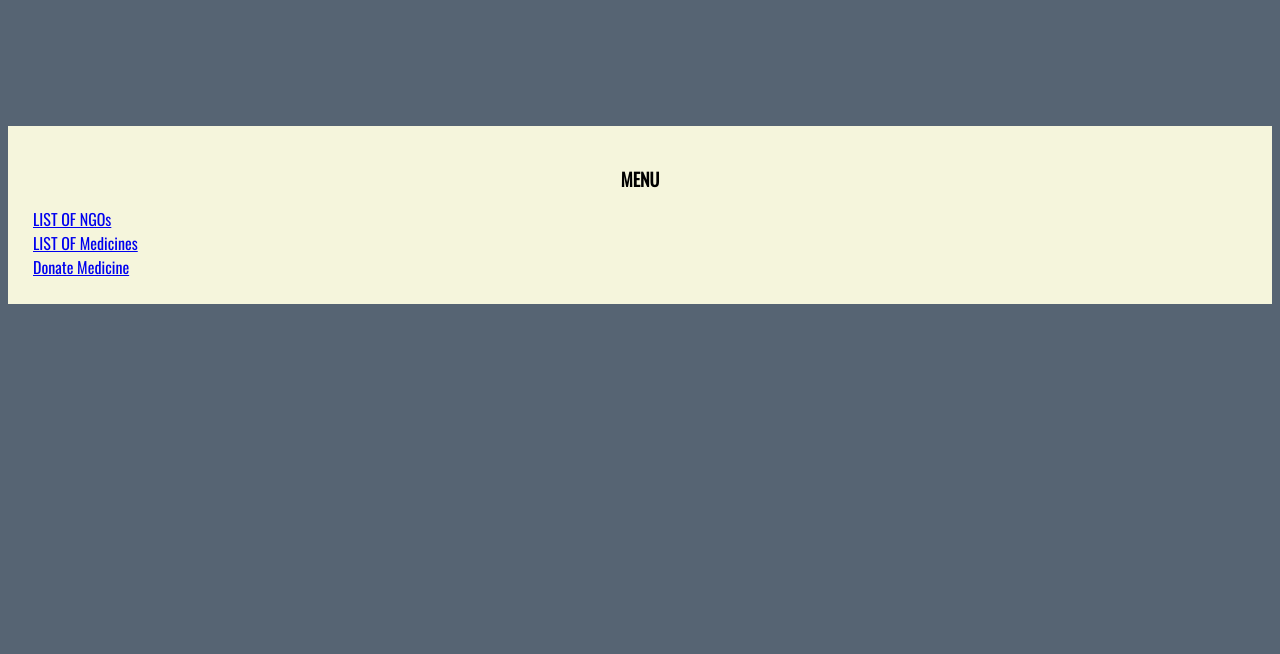
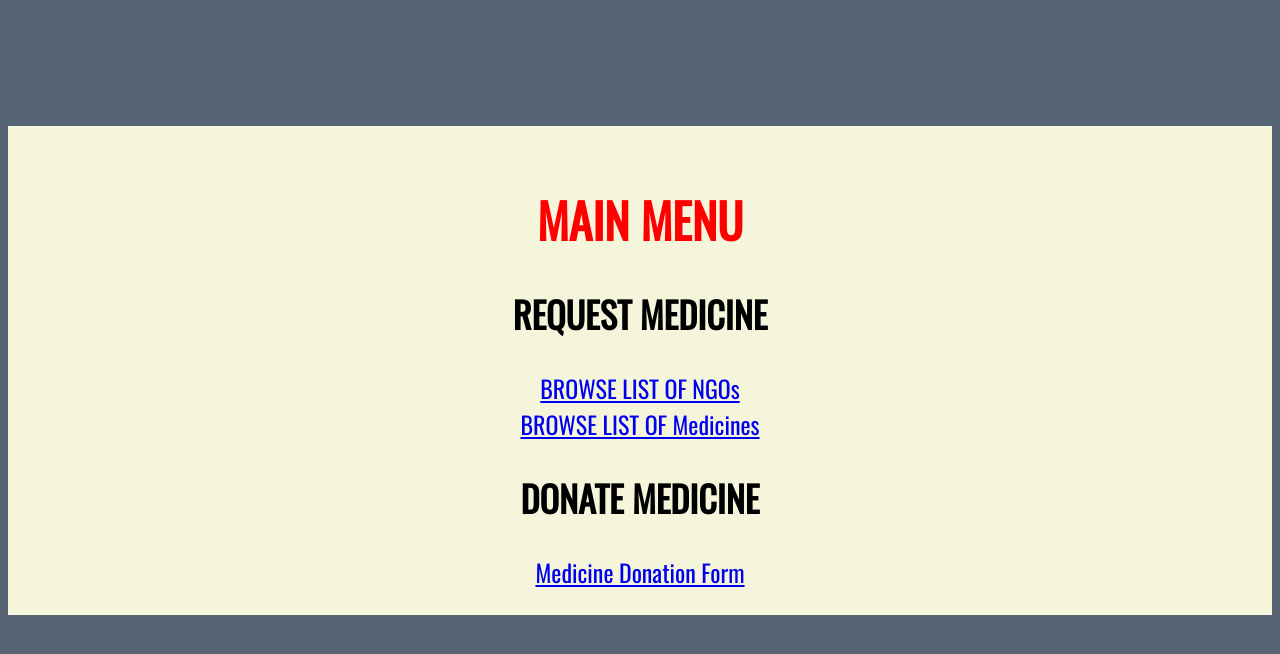
Before and after one commit to HarrisJosye/medigo6311, a Flask app: page /index/1 in a window 1280 px wide. Shown: the top 654 px of the page. Run offline with Flask 2, Linux system fonts and the light colour scheme; some libraries are stand-ins or nearby versions.

Commit message:
MG-27 new changes on medicine request form

```diff
--- a/templates/indexButton.html
+++ b/templates/indexButton.html
@@ -20,23 +20,26 @@
 
 			<div class="row">
 				<div class="col-lg-4 col-lg-offset-4" id="content">
-					<h2> MENU </h2>
-					<div class="row t10">
+
+					<div style="text-align:center;font-size:150%;" class="row t10">
 						<div class="col-lg-12">
 							<div class="btn-toolbar">
+                                <h1 style="text-align:center;color:red"> MAIN MENU  </h1>
+ 					            <h2> REQUEST MEDICINE </h2>
 								<div class="btn-group">
 									<a type="button" href="{{ url_for('ngo_list') }}" class="btn btn-warning">
-										LIST OF NGOs
+                                        BROWSE LIST OF NGOs
 									</a>
 								</div>
 								<div class="btn-group">
 									<a type="button" href="{{ url_for('med_list') }}" class="btn btn-warning">
-										LIST OF Medicines
+										BROWSE LIST OF Medicines
 									</a>
 								</div>
+                                <h2> DONATE MEDICINE </h2>
 								<div class="btn-group">
 									<a type="button" href="{{ url_for('donate') }}" class="btn btn-warning">
-										Donate Medicine
+										Medicine Donation Form
 									</a>
 								</div>
 							</div>
```
